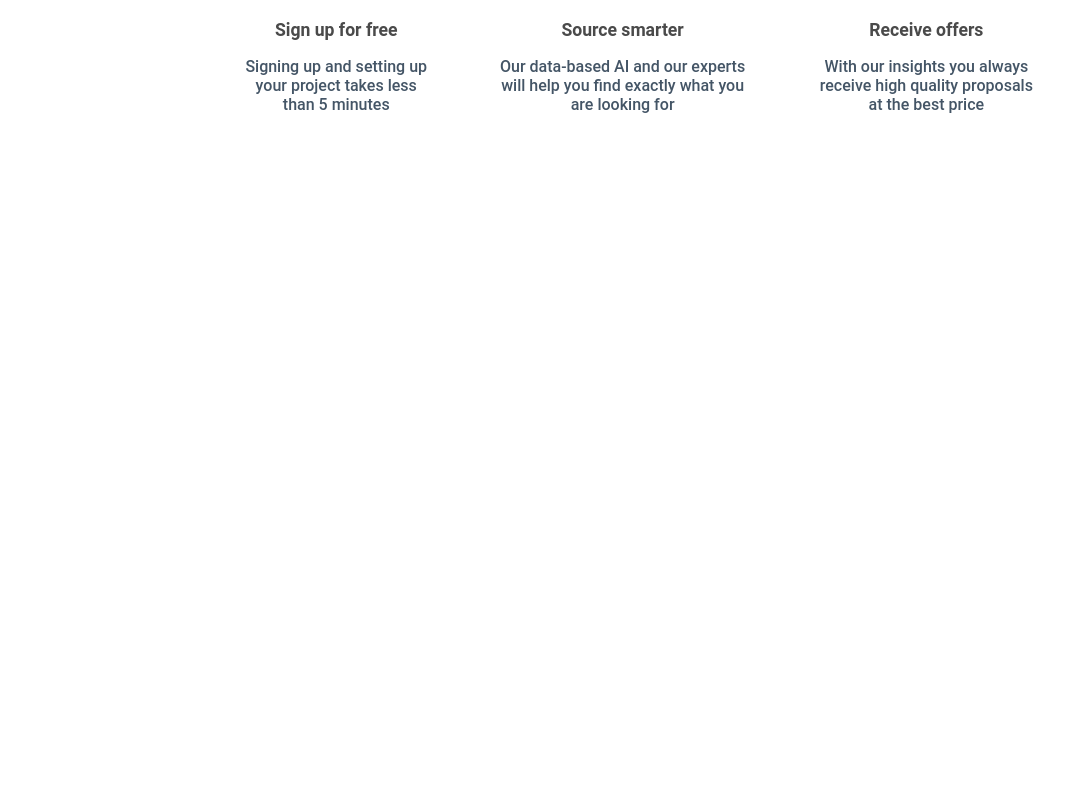
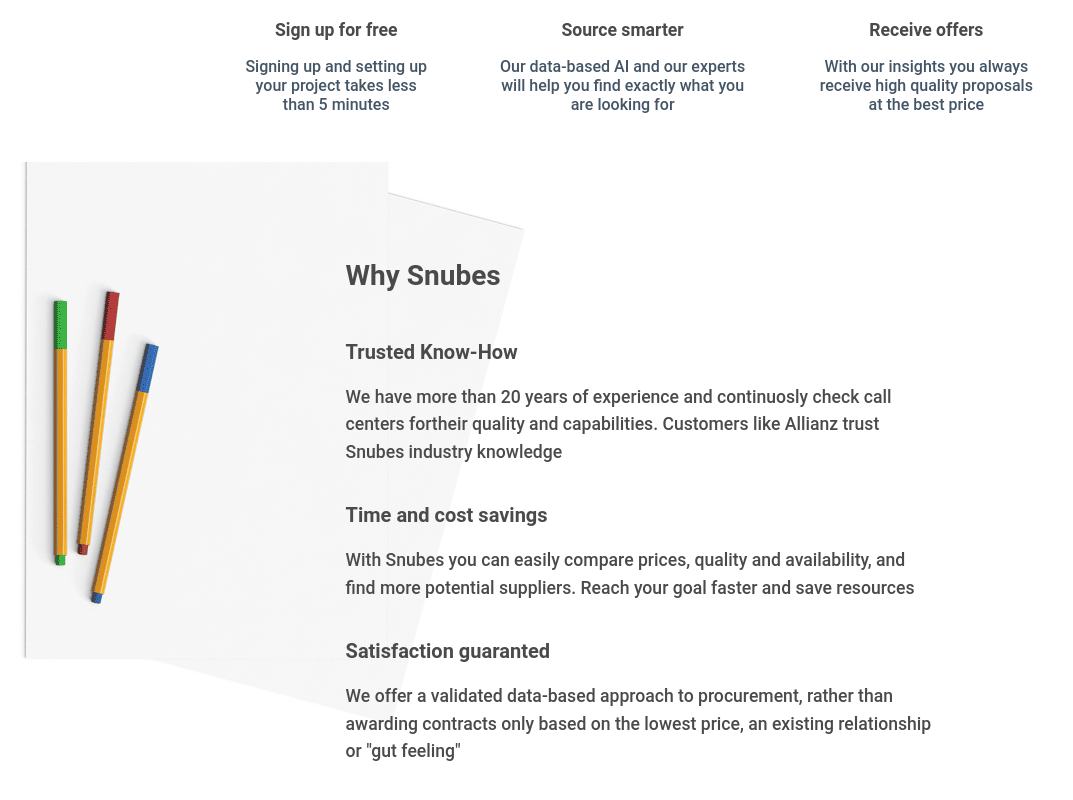
Before and after one commit to snazzyai/snubes, a React (Vite) app: page / in a window 1280 px wide. Shown: the part 762-1562 px from the top of the page, without its empty margins (0-1073 px from the left). Before the commit the page ends 924 px from the top, so only its background shows below. Built offline with nearby package versions, Linux system fonts and the light colour scheme.

Commit message:
added component

```diff
--- a/src/components/Layout/Body/Body.tsx
+++ b/src/components/Layout/Body/Body.tsx
@@ -1,10 +1,12 @@
 import Head from '../../Head/Head';
 import Offerings from '../../Offerings/Offerings';
+import WhySnubes from '../../WhySnubes/WhySnubes';
 
 const Body: React.FC = () => (
   <div>
     <Head />
     <Offerings />
+    <WhySnubes />
   </div>
 );
 
```
